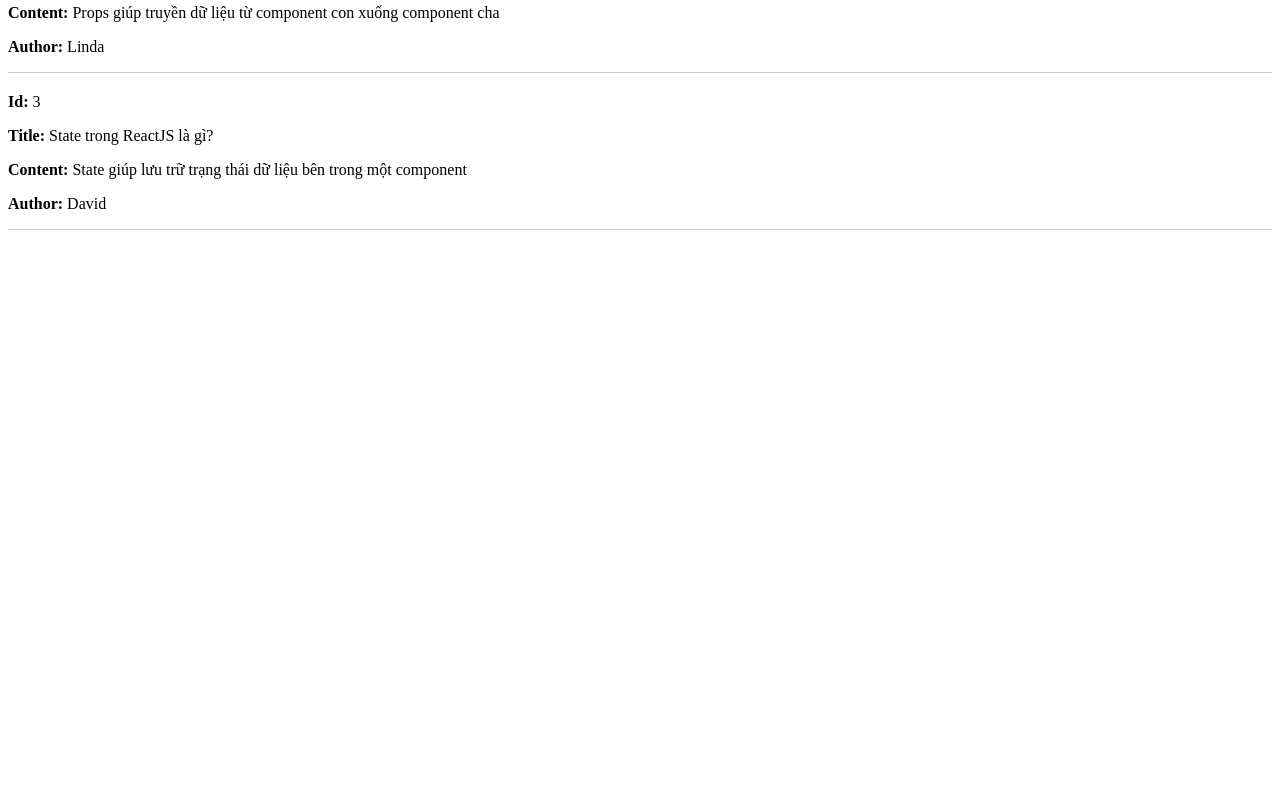
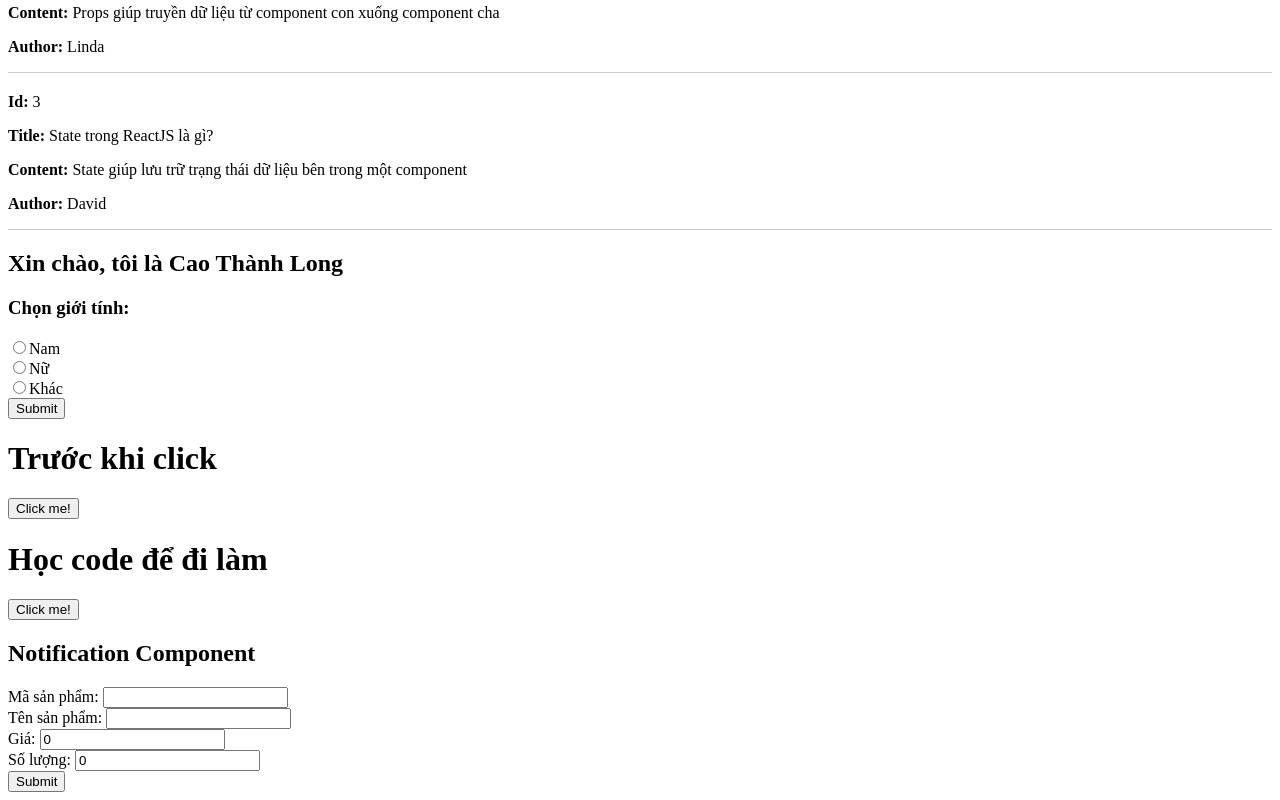
Before and after one commit to thanhlong2023/React-rikkei-session12, a React (Vite) app: page / in a window 1280 px wide. Shown: the part 3093-3893 px from the top of the page. Before the commit the page ends 3343 px from the top, so only its background shows below. Built offline with nearby package versions, Linux system fonts and the light colour scheme.

Commit message:
session 14

```diff
--- a/src/App.tsx
+++ b/src/App.tsx
@@ -1,6 +1,7 @@
 import "./App.css";
 import Session12 from "./Session/Session12";
 import Session13 from "./Session/Session13";
+import Session14 from "./Session/Session14";
 
 function App() {
   return (
@@ -8,6 +9,8 @@
       <Session12 />
 
       <Session13 />
+
+      <Session14 />
     </>
   );
 }
--- /dev/null
+++ b/src/Session/Session14.tsx
@@ -0,0 +1,20 @@
+import React from "react";
+import Exercise01Class from "../Session14/Exercise01Class";
+import GenderForm from "../Session14/GenderForm";
+import MyComponent from "../Session14/MyComponent";
+import MyComponent01 from "../Session14/MyComponent01";
+import ProductForm from "../Session14/ProductForm";
+import Notification from "../Session14/Notification";
+
+export default function Session14() {
+  return (
+    <div>
+      <Exercise01Class />
+      <GenderForm />
+      <MyComponent />
+      <MyComponent01 />
+      <Notification />
+      <ProductForm />
+    </div>
+  );
+}
--- /dev/null
+++ b/src/Session14/Exercise01Class.tsx
@@ -0,0 +1,53 @@
+import React, { Component } from "react";
+
+// Định nghĩa kiểu cho state
+interface Exercise01State {
+  userName: string;
+}
+
+class Exercise01Class extends Component<{}, Exercise01State> {
+  constructor(props: {}) {
+    super(props);
+    // Khởi tạo state
+    this.state = {
+      userName: "Cao Thành Long",
+    };
+  }
+
+  componentDidMount(): void {
+    console.log("Component đã mount, userName:", this.state.userName);
+  }
+
+  render() {
+    return (
+      <div>
+        <h2>Xin chào, tôi là {this.state.userName}</h2>
+      </div>
+    );
+  }
+}
+
+export default Exercise01Class;
+
+/**
+ * import React, { useState, useEffect } from "react";
+
+const Exercise01: React.FC = () => {
+  // Tạo state userName
+  const [userName, setUserName] = useState<string>("Cao Thành Long");
+
+  useEffect(() => {
+    console.log("Component đã mount, userName:", userName);
+  }, [userName]);
+
+  return (
+    <div>
+      <h1>Bài tập 01</h1>
+      <h2>Xin chào, tôi là {userName}</h2>
+    </div>
+  );
+};
+
+export default Exercise01;
+
+ */
--- /dev/null
+++ b/src/Session14/GenderForm.tsx
@@ -0,0 +1,73 @@
+import React, { Component, ChangeEvent, FormEvent } from "react";
+
+interface MyState {
+  gender: string;
+}
+
+class GenderForm extends Component<{}, MyState> {
+  constructor(props: {}) {
+    super(props);
+    this.state = {
+      gender: "", // ban đầu chưa chọn gì
+    };
+  }
+
+  handleChange = (e: ChangeEvent<HTMLInputElement>) => {
+    this.setState({ gender: e.target.value });
+  };
+
+  handleSubmit = (e: FormEvent) => {
+    e.preventDefault();
+    console.log("Giới tính đã chọn:", this.state.gender);
+  };
+
+  render() {
+    return (
+      <form onSubmit={this.handleSubmit}>
+        <h3>Chọn giới tính:</h3>
+
+        <label>
+          <input
+            type="radio"
+            name="gender"
+            value="Nam"
+            checked={this.state.gender === "Nam"}
+            onChange={this.handleChange}
+          />
+          Nam
+        </label>
+
+        <br />
+
+        <label>
+          <input
+            type="radio"
+            name="gender"
+            value="Nữ"
+            checked={this.state.gender === "Nữ"}
+            onChange={this.handleChange}
+          />
+          Nữ
+        </label>
+
+        <br />
+
+        <label>
+          <input
+            type="radio"
+            name="gender"
+            value="Khác"
+            checked={this.state.gender === "Khác"}
+            onChange={this.handleChange}
+          />
+          Khác
+        </label>
+
+        <br />
+        <button type="submit">Submit</button>
+      </form>
+    );
+  }
+}
+
+export default GenderForm;
--- /dev/null
+++ b/src/Session14/MyComponent.tsx
@@ -0,0 +1,34 @@
+import React, { Component } from "react";
+
+// Kiểu cho state
+interface MyState {
+  message: string;
+}
+
+class MyComponent extends Component<{}, MyState> {
+  constructor(props: {}) {
+    super(props);
+    // Khởi tạo state
+    this.state = {
+      message: "Trước khi click",
+    };
+  }
+
+  // Hàm xử lý sự kiện
+  handleClick = () => {
+    this.setState({
+      message: "Sau khi click",
+    });
+  };
+
+  render() {
+    return (
+      <div>
+        <h1>{this.state.message}</h1>
+        <button onClick={this.handleClick}>Click me!</button>
+      </div>
+    );
+  }
+}
+
+export default MyComponent;
--- /dev/null
+++ b/src/Session14/MyComponent01.tsx
@@ -0,0 +1,40 @@
+import React, { Component } from "react";
+
+// Định nghĩa kiểu cho state
+interface MyState {
+  message: string;
+}
+
+class MyComponent extends Component<{}, MyState> {
+  constructor(props: {}) {
+    super(props);
+    // Khởi tạo state
+    this.state = {
+      message: "Học code để đi làm",
+    };
+  }
+
+  // Hàm xử lý sự kiện
+  handleClick = () => {
+    this.setState({
+      message: "Học code sẽ thành công. Cố lên!!!",
+    });
+  };
+
+  // Ngăn component render lại khi state thay đổi
+  shouldComponentUpdate(nextProps: {}, nextState: MyState): boolean {
+    console.log("State mới:", nextState.message);
+    return false; // Ngăn render lại
+  }
+
+  render() {
+    return (
+      <div>
+        <h1>{this.state.message}</h1>
+        <button onClick={this.handleClick}>Click me!</button>
+      </div>
+    );
+  }
+}
+
+export default MyComponent;
--- /dev/null
+++ b/src/Session14/Notification.tsx
@@ -0,0 +1,36 @@
+import React, { useEffect } from "react";
+
+const Notification: React.FC = () => {
+  useEffect(() => {
+    console.log("Component đã được mount!");
+  }, []); // [] đảm bảo chỉ chạy 1 lần khi mount
+
+  return (
+    <div>
+      <h2>Notification Component</h2>
+    </div>
+  );
+};
+
+export default Notification;
+
+/**\
+ * import React, { Component } from "react";
+
+class Notification extends Component {
+  componentDidMount(): void {
+    console.log("Component đã được mount!");
+  }
+
+  render() {
+    return (
+      <div>
+        <h2>Notification Component</h2>
+      </div>
+    );
+  }
+}
+
+export default Notification;
+
+ */
--- /dev/null
+++ b/src/Session14/ProductForm.tsx
@@ -0,0 +1,96 @@
+import React, { Component, ChangeEvent, FormEvent } from "react";
+
+// Kiểu cho state
+interface Product {
+  productId: string;
+  productName: string;
+  price: number;
+  quantity: number;
+}
+
+interface MyState {
+  product: Product;
+}
+
+class ProductForm extends Component<{}, MyState> {
+  constructor(props: {}) {
+    super(props);
+    this.state = {
+      product: {
+        productId: "",
+        productName: "",
+        price: 0,
+        quantity: 0,
+      },
+    };
+  }
+
+  // Xử lý thay đổi input
+  handleChange = (e: ChangeEvent<HTMLInputElement>) => {
+    const { name, value } = e.target;
+    this.setState((prevState) => ({
+      product: {
+        ...prevState.product,
+        [name]: name === "price" || name === "quantity" ? Number(value) : value,
+      },
+    }));
+  };
+
+  // Xử lý submit form
+  handleSubmit = (e: FormEvent) => {
+    e.preventDefault(); // Ngăn reload trang
+    console.log("Product:", this.state.product);
+  };
+
+  render() {
+    const { productId, productName, price, quantity } = this.state.product;
+
+    return (
+      <form onSubmit={this.handleSubmit}>
+        <div>
+          <label>Mã sản phẩm: </label>
+          <input
+            type="text"
+            name="productId"
+            value={productId}
+            onChange={this.handleChange}
+          />
+        </div>
+
+        <div>
+          <label>Tên sản phẩm: </label>
+          <input
+            type="text"
+            name="productName"
+            value={productName}
+            onChange={this.handleChange}
+          />
+        </div>
+
+        <div>
+          <label>Giá: </label>
+          <input
+            type="number"
+            name="price"
+            value={price}
+            onChange={this.handleChange}
+          />
+        </div>
+
+        <div>
+          <label>Số lượng: </label>
+          <input
+            type="number"
+            name="quantity"
+            value={quantity}
+            onChange={this.handleChange}
+          />
+        </div>
+
+        <button type="submit">Submit</button>
+      </form>
+    );
+  }
+}
+
+export default ProductForm;
```
